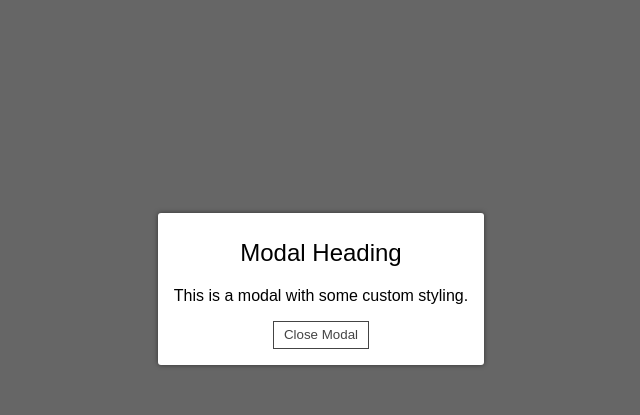
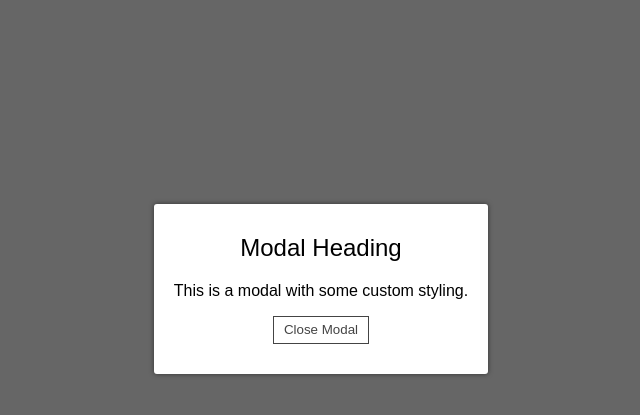
Before and after one commit to featurist/hyperdom-modal, a website with bundled scripts: page demo/index.html in a window 1280 px wide. Both pictures are taken after a click on the button "Open Modal". Shown: the part 111-526 px from the top of the page, without its empty margins (319-959 px from the left). Built offline with nearby package versions, Linux system fonts and the light colour scheme.

Commit message:
Refactor how modal content padding is applied
Don't want padding on the `<dialog>` element itself since clicking in that area will trigger modal close. Instead apply padding to an element inside which is not listened for.

```diff
--- a/demo/css/modal.css
+++ b/demo/css/modal.css
@@ -2,6 +2,7 @@
   border: 0;
   border-radius: 3px;
   box-shadow: 0 0 5px rgba(0, 0, 0, 0.5);
+  padding: 0;
 }
 
 .modal::backdrop {
@@ -9,7 +10,12 @@
   background-color: rgba(0, 0, 0, 0.6);
 }
 
+.modal-content {
+  text-align: center;
+  padding: 30px 20px;
+}
+
 .modal-heading {
   font-weight: normal;
-  margin-top: 10px;
+  margin-top: 0;
 }
--- a/demo/demo-bundle.js
+++ b/demo/demo-bundle.js
@@ -38,7 +38,7 @@ var DemoApp = function () {
         }
       }, 'Open Modal')), new HyperdomModal({
         showModal: this.modalActive
-      }, h('.text-center', h('h2.modal-heading', 'Modal Heading'), h('p', 'This is a modal with some custom styling.'), h('button.button', {
+      }, h('.modal-content', h('h2.modal-heading', 'Modal Heading'), h('p', 'This is a modal with some custom styling.'), h('button.button', {
         type: 'button',
         onclick: function onclick() {
           return _this.deactivateModal();
--- a/demo/demo.js
+++ b/demo/demo.js
@@ -43,7 +43,7 @@ class DemoApp {
           showModal: this.modalActive
         },
         h(
-          '.text-center',
+          '.modal-content',
           h('h2.modal-heading', 'Modal Heading'),
           h('p', 'This is a modal with some custom styling.'),
           h(
```
